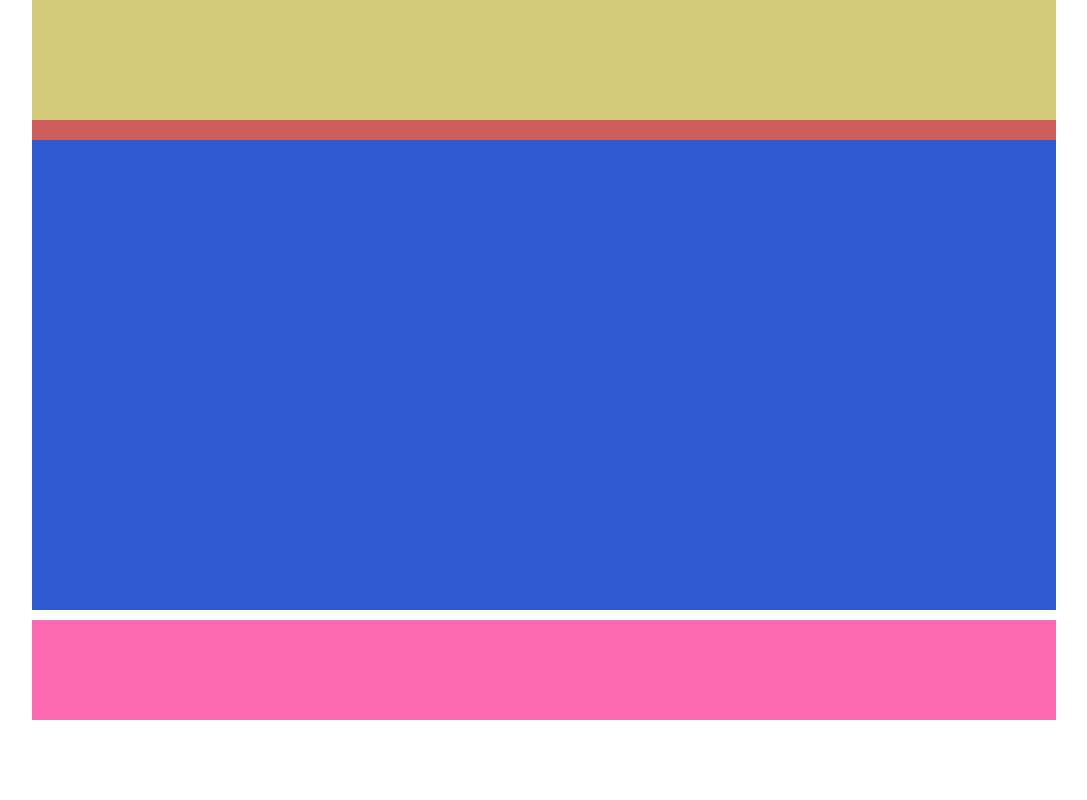
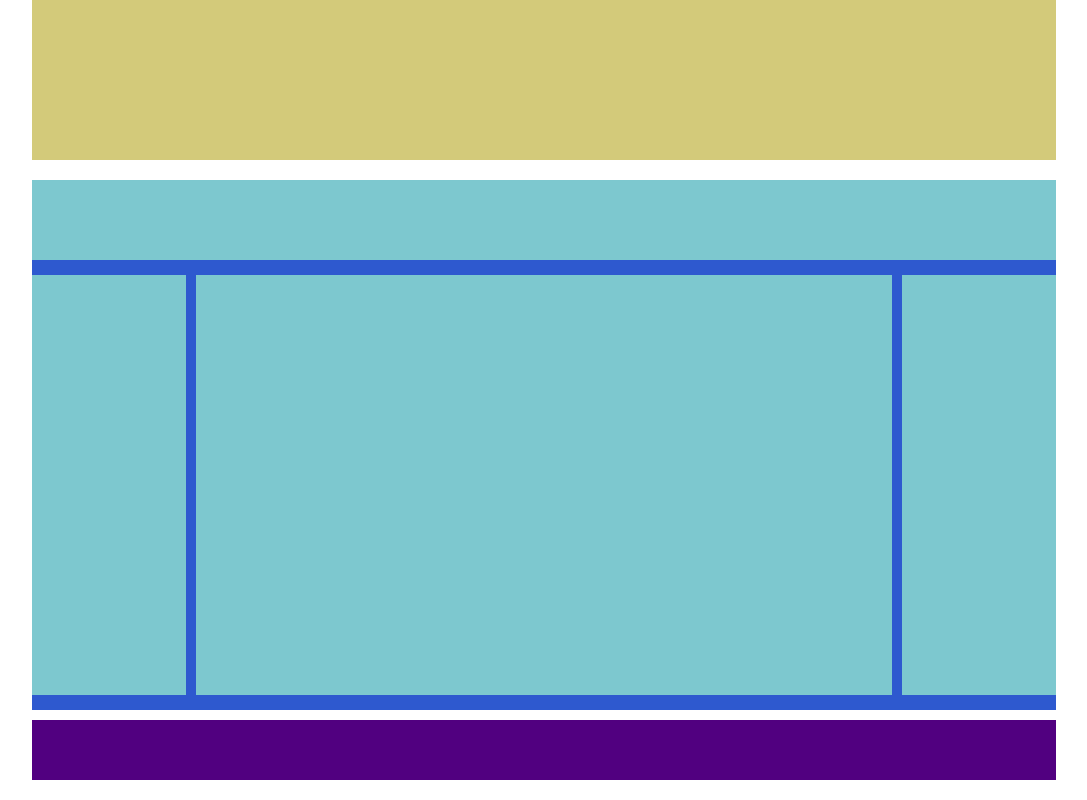
Before and after one commit to MascarBone/htmlcss-struttura-wp, a plain HTML site: page index.html in a window 1280 px wide. Shown: the part 330-1130 px from the top of the page, without its empty margins (96-1183 px from the left). Before the commit the page ends 1070 px from the top, so only its background shows below. Drawn offline with Linux system fonts and the light colour scheme.

Commit message:
Update setting of the page

```diff
--- a/css/style.css
+++ b/css/style.css
@@ -16,6 +16,12 @@ footer {
     width: 100%;
 }
 
+.clearfix::after {
+    content: "";
+    display: table;
+    clear: both;
+}
+
 .layout {
     width: 80%;
     margin: 20px auto;
@@ -24,14 +30,13 @@ footer {
 .top-layout {
     width: 100%;
     height: 100px;
-    background-color: hotpink;
+    background-color: rgb(207, 114, 211);
     margin-bottom: 20px;
 }
 
 .center-layout {
     width: 100%;
-    height: 800px;
-    background-color: indianred;
+    height: 900px;
     margin-bottom: 10px;
 }
 
@@ -42,7 +47,7 @@ footer {
     margin-bottom: 20px;
 }
 
-.articles {
+.articles-layout {
     width: 100%;
     height: calc(60% - 10px);
     background-color: rgb(46, 89, 207);
@@ -50,6 +55,35 @@ footer {
 
 .bot-layout {
     width: 100%;
-    height: 100px;
-    background-color: hotpink;
+    height: 60px;
+    background-color: rgb(81, 0, 128);
 }
+
+.container-articles {
+    height: calc(85% - 30px);
+    margin: 15px 0;
+}
+
+.bkg-articles {
+    background-color: rgb(125, 200, 207);
+}
+
+.cnt-articles {
+    float: left;
+    height: 100%;
+}
+
+.side-column {
+    width: 15%;
+
+}
+
+.center-column {
+    width: calc(70% - 20px);
+    margin: 0px 10px;
+}
+
+#top-articles {
+    width: 100%;
+    height: 15%;
+}
--- a/index.html
+++ b/index.html
@@ -29,27 +29,31 @@
                 </section>
 
                 <!-- Seconda sezione contenente i vari articoli -->
-                <section class="articles">
+                <section class="articles-layout">
 
                     <!-- Testa degli articoli-->
-                    <article>
+                    <article id="top-articles" class="bkg-articles">
 
                     </article>
 
+                    <div class="container-articles">
+
                         <!-- Primo articolo in colonna-->
-                    <article>
+                        <article class="bkg-articles cnt-articles side-column">
 
                         </article>
 
                         <!-- Secondo articolo in colonna -->
-                    <article>
+                        <article class="bkg-articles cnt-articles center-column">
 
                         </article>
 
                         <!-- Terzo articolo in colonna -->
-                    <article>
+                        <article class="bkg-articles cnt-articles side-column">
 
                         </article>
+
+                    </div>
 
                 </section>
             </div>
```
Lines whose indentation alone changed are shown as unchanged.
